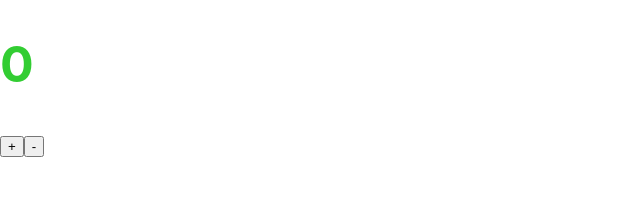
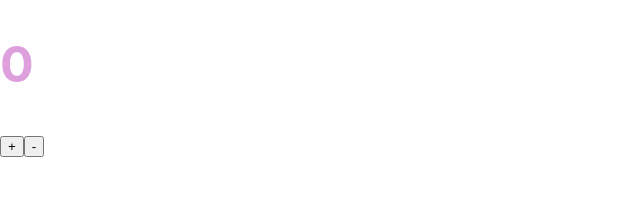
Before and after one commit to somesanity/webHook, a React (Create React App) app: page / in a window 1280 px wide. Shown: the top 207 px of the page, without its empty margins (0-640 px from the left). Built offline with nearby package versions, Linux system fonts and the light colour scheme.

Commit message:
change color to plum

```diff
--- a/src/App.css
+++ b/src/App.css
@@ -1,4 +1,4 @@
 body {
   font-size: 25px;
-  color: limegreen;
+  color: plum;
 }
```
